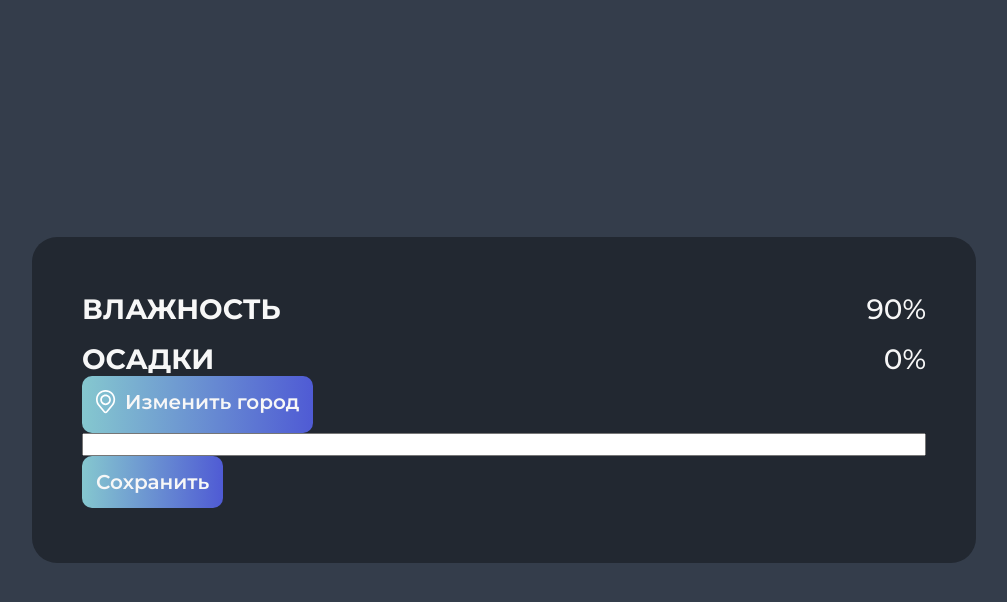
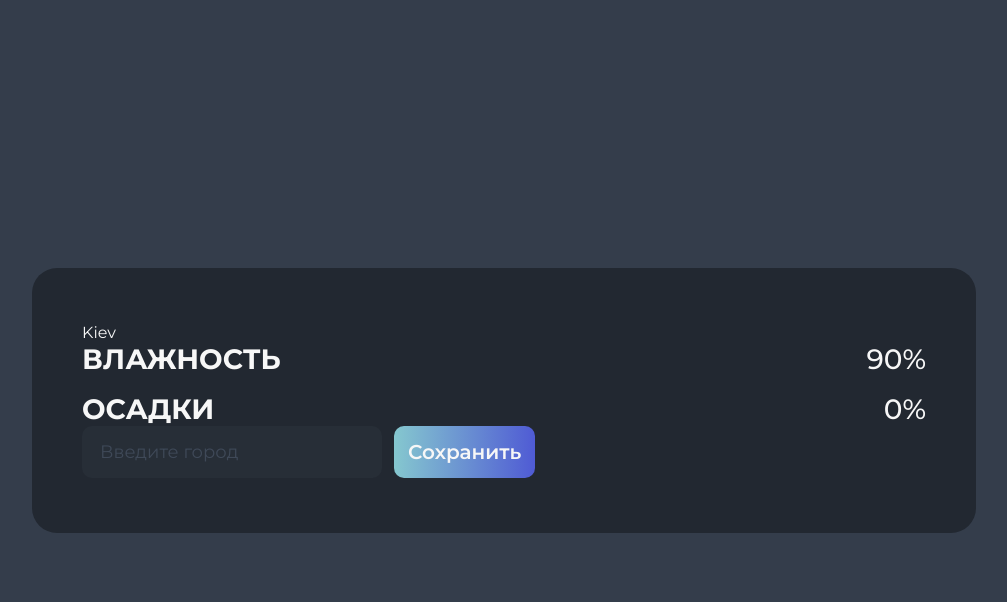
Before and after one commit to Ko2doo/weather_app, a Vue app: page / in a window 1280 px wide. Both pictures are taken after a click on the button "Изменить город". Shown: the top 602 px of the page, without its empty margins (136-1143 px from the left). Built offline with nearby package versions, Linux system fonts and the light colour scheme.

Commit message:
UPD:2026-09-02:: updated

```diff
--- a/src/App.vue
+++ b/src/App.vue
@@ -1,4 +1,6 @@
 <script setup>
+import { ref } from "vue";
+
 import Stat from "@components/Stat.vue";
 import CitySelect from "@components/CitySelect.vue";
 
@@ -7,14 +9,19 @@ const myStats = [
   { label: "Осадки", stat: "0%" },
 ];
 
+let savedCity = ref("Kiev");
+
 function getCity(city) {
   console.log(city);
+  savedCity.value = city;
 }
 </script>
 
 <template>
   <main class="container">
     <section class="weather-box">
+      {{ savedCity }}
+
       <Stat :stats="myStats" />
       <CitySelect @select-city="getCity" />
     </section>
--- a/src/assets/styles/ui/_variables.scss
+++ b/src/assets/styles/ui/_variables.scss
@@ -25,6 +25,7 @@
   --primary-color: #f7f7f7;
   --secondary-color: #222831;
   --addition-color: #272e37;
+  --input-color: #3f4958;
 
   --w-card-bg-gradient: linear-gradient(
     152.19deg,
--- a/src/components/CitySelect.vue
+++ b/src/components/CitySelect.vue
@@ -1,4 +1,6 @@
 <script setup>
+import { ref } from "vue";
+
 import Button from "./Button.vue";
 import locationIcon from "@icons/gps.svg?raw";
 
@@ -9,21 +11,60 @@ const emit = defineEmits({
   },
 });
 
+// reactive state
+let isEdited = ref(false);
+
 function select() {
+  isEdited.value = false;
   emit("selectCity", "London");
+}
+
+function edit() {
+  isEdited.value = true;
 }
 </script>
 
 <template>
-  <Button @click="select()">
-    <span class="icon" v-html="locationIcon"></span>
-    <span class="label">Изменить город</span>
-  </Button>
+  <div class="city-select">
+    <template v-if="isEdited">
+      <input class="input-element" placeholder="Введите город" type="text" />
+      <Button @click="select()">Сохранить</Button>
+    </template>
 
-  <input type="text" />
-  <Button>Сохранить</Button>
+    <Button v-else @click="edit()">
+      <span class="icon" v-html="locationIcon"></span>
+      <span class="label">Изменить город</span>
+    </Button>
+  </div>
 </template>
 
 <style lang="scss" scoped>
 @use "@styles/tools/tools" as *;
+
+.city-select {
+  width: 100%;
+  display: flex;
+  flex-wrap: wrap;
+
+  gap: rem(12);
+}
+
+.input-element {
+  font-size: rem(18);
+  font-weight: var(--fweight-regular);
+  line-height: normal;
+
+  padding: rem(15) rem(18);
+
+  color: var(--primary-color);
+  background-color: var(--addition-color);
+  border: none;
+  border-radius: var(--border-radius-m);
+
+  outline-color: var(--secondary-color);
+
+  &::placeholder {
+    color: var(--input-color);
+  }
+}
 </style>
```
